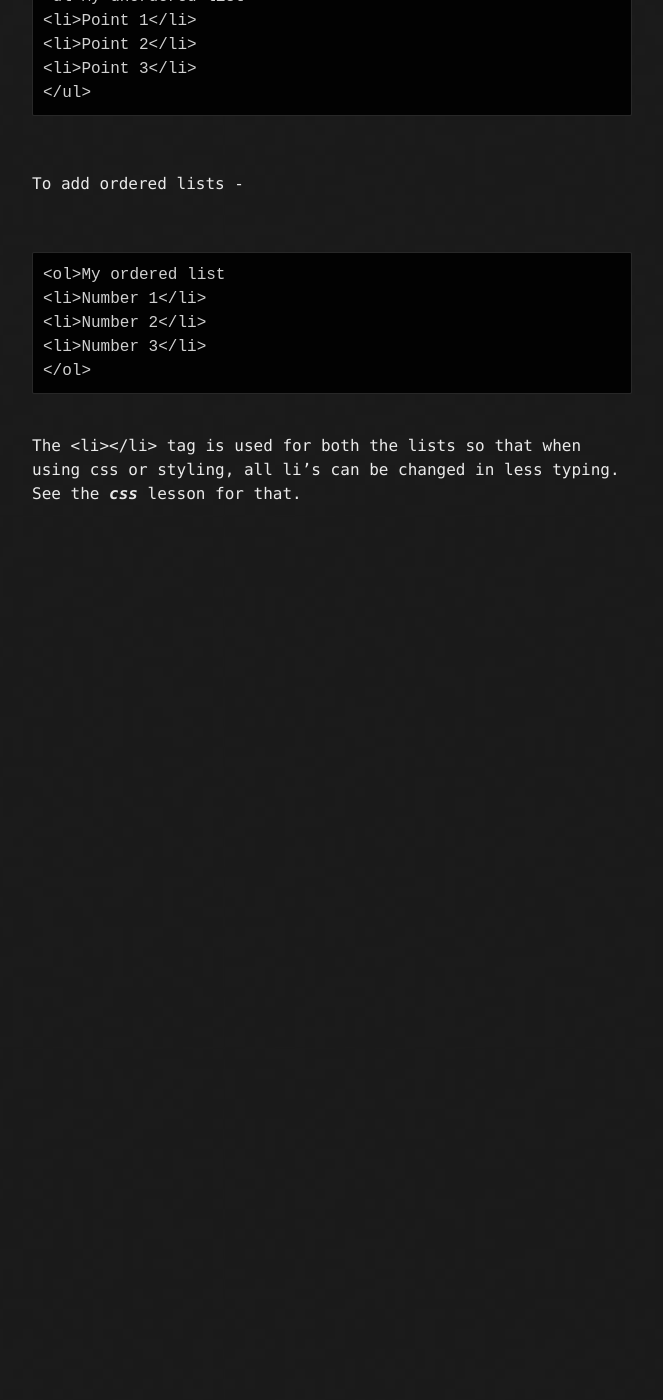
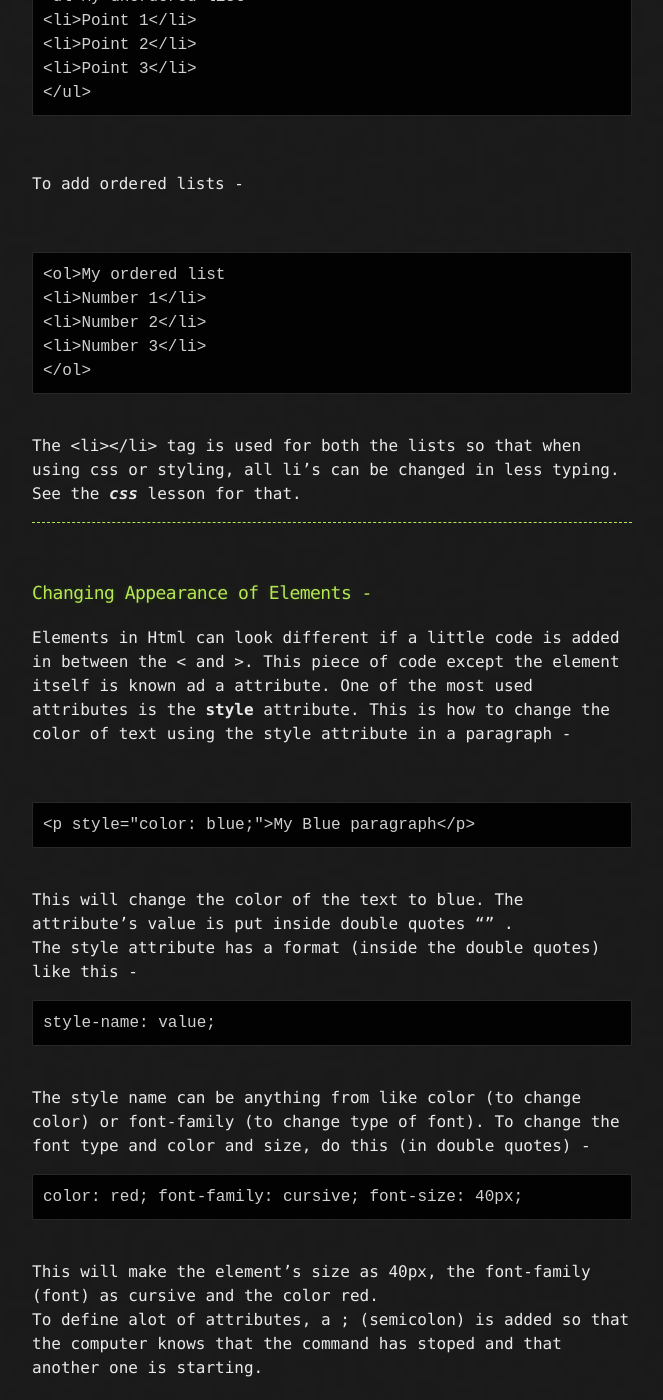
Before and after one commit to Pranked3/shaankmahajan.github.io, a Jekyll site: the page built from html-lessons.md, in a window 1280 px wide and 1400 px high, scrolled down 3208 px. Shown: the whole window, without its empty margins (308-971 px from the left). Built offline with Jekyll 4.4.1, drawn with Linux system fonts in a browser that asks for light colours; the repository's description, which GitHub fills in, is left out; before the commit the page ends 3734 px from its top, so only the background shows below that.

Commit message:
change55

````diff
--- a/html-lessons.md
+++ b/html-lessons.md
@@ -143,3 +143,34 @@ To add ordered lists -
 
 <br />
 The <li></li> tag is used for both the lists so that when using css or styling, all li's can be changed in less typing. See the **_css_** lesson for that.
+<br />
+<hr />
+<br />
+### [](#header-3)Changing Appearance of Elements -
+Elements in Html can look different if a little code is added in between the < and >. This piece of code except the element itself is known ad a attribute.
+One of the most used attributes is the **style** attribute.
+This is how to change the color of text using the style attribute in a paragraph -
+
+<br />
+
+```
+<p style="color: blue;">My Blue paragraph</p>
+```
+
+<br />
+This will change the color of the text to blue. The attribute's value is put inside double quotes "" .
+<br />
+The style attribute has a format (inside the double quotes) like this -
+```
+style-name: value;
+```
+<br />
+The style name can be anything from like color (to change color) or font-family (to change type of font).
+To change the font type and color and size, do this (in double quotes) -
+```
+color: red; font-family: cursive; font-size: 40px;
+```
+<br />
+This will make the element's size as 40px, the font-family (font) as cursive and the color red.
+<br />
+To define alot of attributes, a ; (semicolon) is added so that the computer knows that the command has stoped and that another one is starting.
````
Also changed, not shown: coding-page.md (+1 -1 lines).
